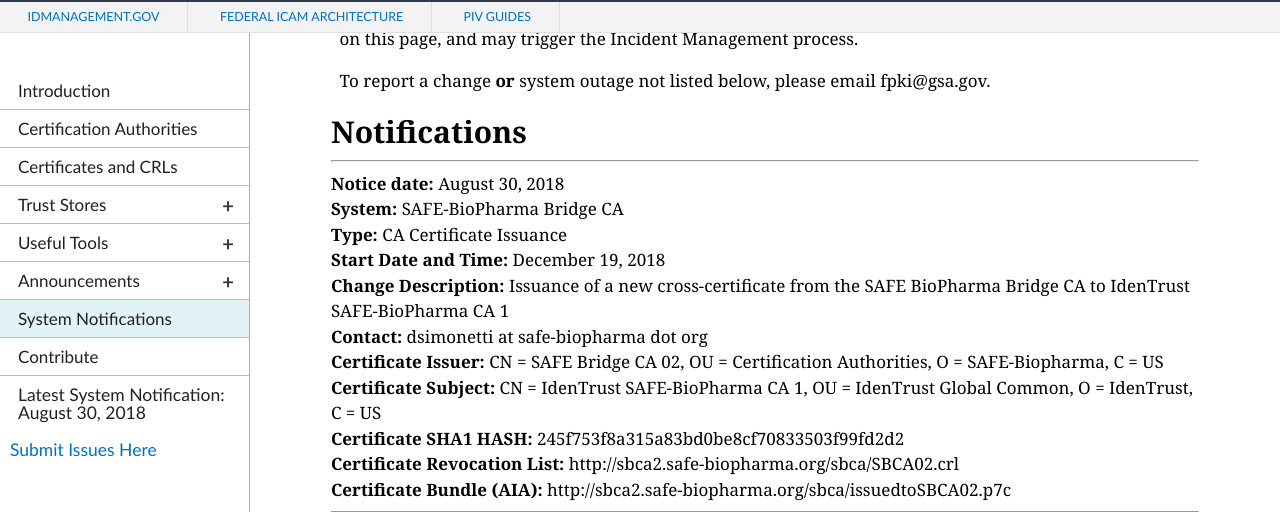
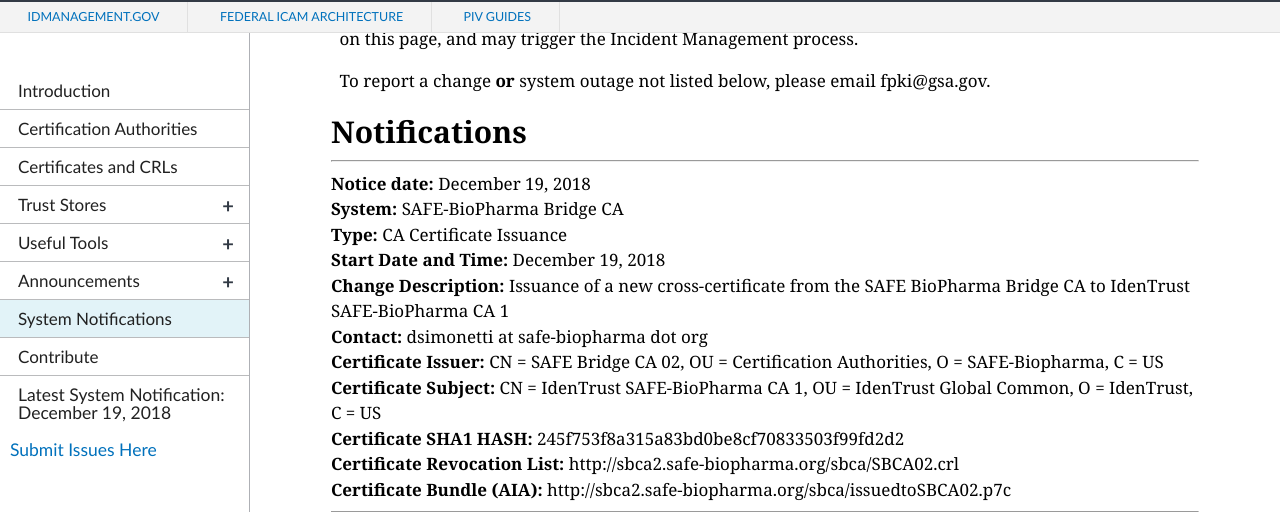
Before and after one commit to GSA/fpki-guides, a Jekyll site: the page built from pages/fpki_notifications.md, in a window 1280 px wide and 900 px high, scrolled down 672 px. Shown: the part 88-600 px from the top of the window. Built offline with Jekyll 4.4.1, drawn with Linux system fonts in a browser that asks for light colours; nearby versions of some CDN libraries; library files that are not in the unit come from our copies.

Commit message:
update date
the notification came in August (meets the requirements)
but our current code uses the last "notice date" for the left hand navigation alert...need to fix the logic at a later time

```diff
--- a/_data/notifications.yml
+++ b/_data/notifications.yml
@@ -485,7 +485,7 @@
   sia_uri: http://ssp-sia.digicert.com/SSP/Certs_issued_by_SSPCAG5.p7c
 
 
-- notice_date: August 30, 2018
+- notice_date: December 19, 2018
   change_type: CA Certificate Issuance
   start_datetime: December 19, 2018
   system: SAFE-BioPharma Bridge CA
```
